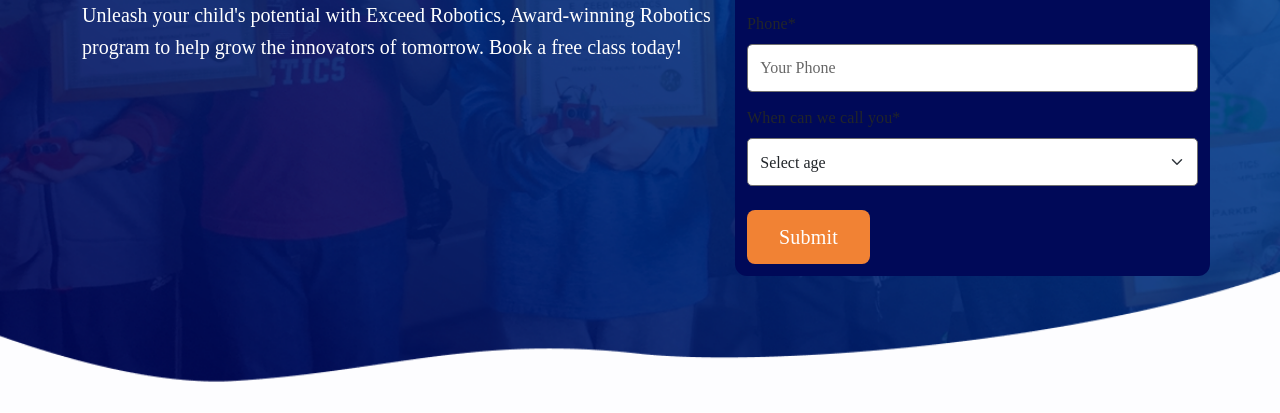
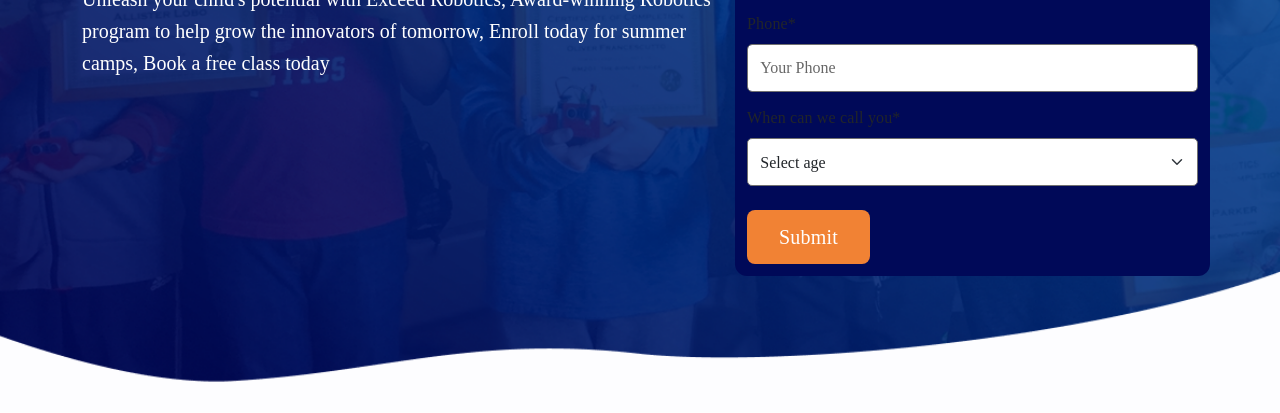
Before and after one commit to haquedot/ExceedRoboticsForKids, a plain HTML site: page index.html in a window 1280 px wide. Shown: the part 387-800 px from the top of the page. Drawn offline with nearby package versions, Linux system fonts and the light colour scheme.

Commit message:
content changed

```diff
--- a/index.html
+++ b/index.html
@@ -1,5 +1,6 @@
 <!DOCTYPE html>
 <html lang="en">
+
 <head>
     <meta charset="UTF-8">
     <meta name="viewport" content="width=device-width, initial-scale=1.0">
@@ -7,6 +8,7 @@
     <link href="https://cdn.jsdelivr.net/npm/bootstrap@5.3.0-alpha1/dist/css/bootstrap.min.css" rel="stylesheet">
     <link rel="stylesheet" href="styles.css">
 </head>
+
 <body>
 
     <section id="requestTrial" class="request-trial">
@@ -14,7 +16,9 @@
             <div class="row align-items-center">
                 <div class="col-lg-7 text-center text-lg-start bgMobile">
                     <h1 class="display-6">Robotics For Kids and Teens Made Easy</h1>
-                    <p>Unleash your child's potential with Exceed Robotics, Award-winning Robotics program to help grow the innovators of tomorrow. Book a free class today!</p>
+                    <p>Unleash your child's potential with Exceed Robotics, Award-winning Robotics program to help grow
+                        the innovators of tomorrow, Enroll today for summer camps,
+                        Book a free class today</p>
                 </div>
                 <div class="col-lg-5 p-0">
                     <div class="card form-card">
@@ -51,4 +55,5 @@
 
     <script src="https://cdn.jsdelivr.net/npm/bootstrap@5.3.0-alpha1/dist/js/bootstrap.bundle.min.js"></script>
 </body>
+
 </html>
--- a/styles.css
+++ b/styles.css
@@ -85,7 +85,7 @@
     color: #00000099;
 }
 
-@media (min-width: 768px) {
+@media (min-width:992px) {
     #requestTrial {
         height: 100vh;
         /* padding-top: 32px; */
@@ -111,7 +111,8 @@
 
     #requestTrial p {
         font-size: 20px;
-        line-height: 32px; /* 160% */
+        line-height: 32px;
+        /* 160% */
     }
 
     #requestTrial .form-card {
```
